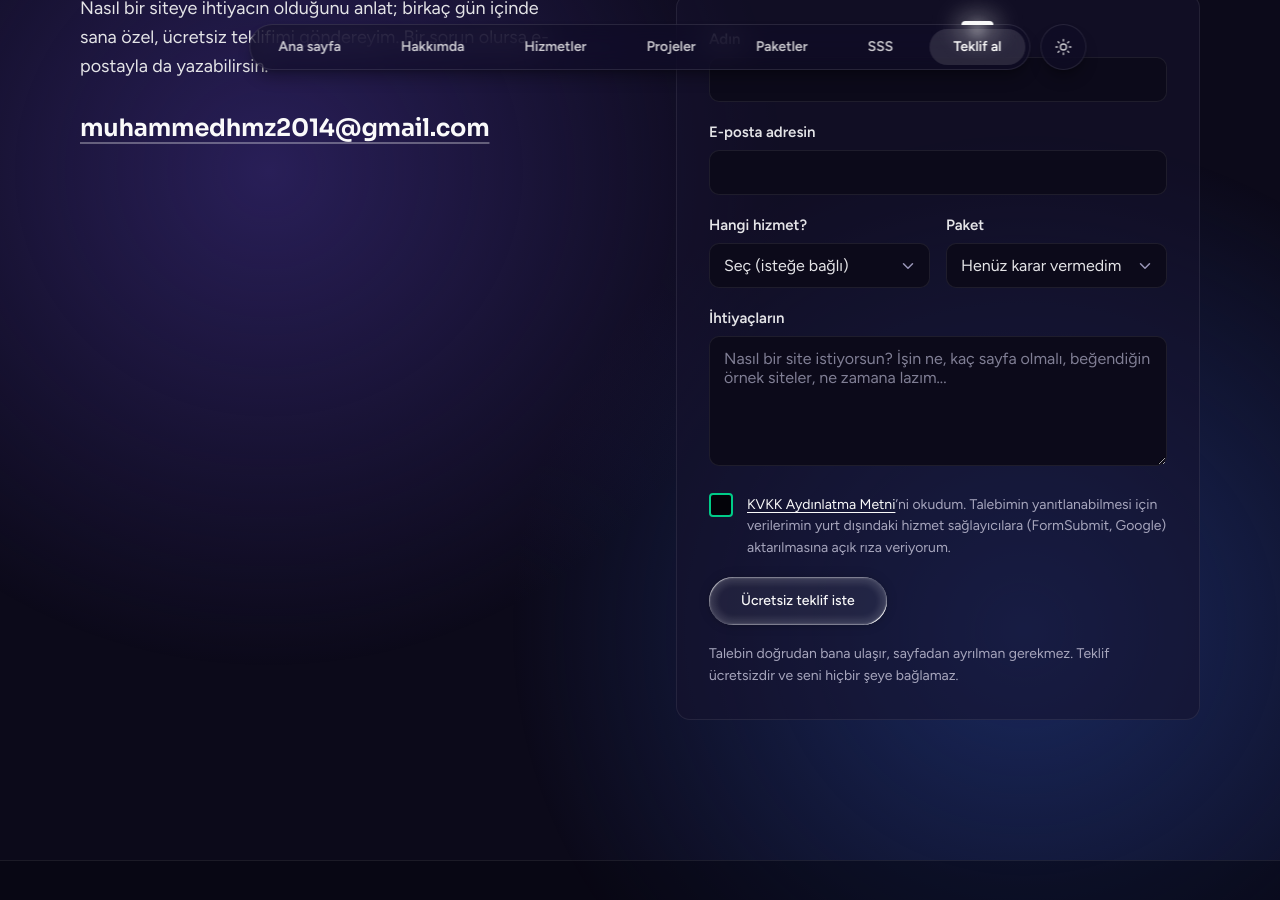
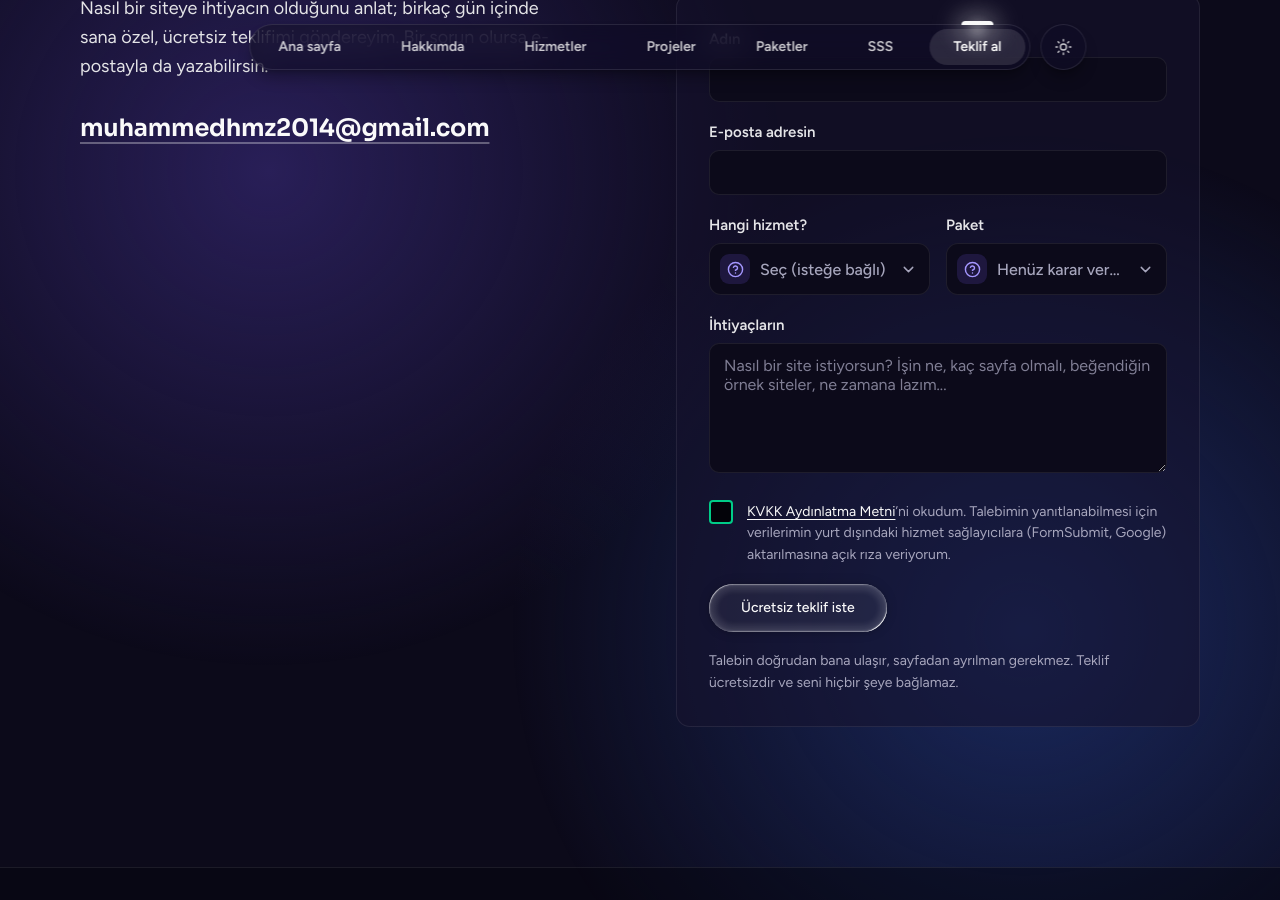
Before and after one commit to MuhammedHmz1453/MuhammedHmz1453.github.io, a Jekyll site: the page built from index.html, in a window 1280 px wide and 900 px high, scrolled down 5439 px. Built offline with Jekyll 4.4.1, drawn with Linux system fonts in a browser that asks for light colours.

Commit message:
Teklif formundaki seçim kutuları yenilendi: simgeli, fiyat rozetli, animasyonlu özel liste
- Klavye (ok, Enter, Esc, Home/End, harfle arama) ve ekran okuyucu desteği
- Altta yer yoksa liste yukarı açılır; paket butonları seçimi kutuya yansıtır
- Asıl select gizli olarak formda; gönderilen değerler değişmedi

Co-Authored-By: Claude Opus 5.5 <noreply@anthropic.com>
Claude-Session: https://claude.ai/code/session_015cD98G2LMLwpiJcFaBPEqb

```diff
--- a/css/style.css
+++ b/css/style.css
@@ -2272,3 +2272,138 @@ body::before {
 @media (prefers-reduced-motion: reduce) {
   .project, .service, .plan, .plans__note, .faq, .form { transition-duration: .01s; }
 }
+
+/* ---------- Teklif formu: özel seçim kutuları (Hangi hizmet? ve Paket) ----------
+   JS asıl <select>'i gizleyip yerine bu düğmeyi ve listeyi koyar. */
+.dd { position: relative; }
+.dd__native {
+  position: absolute !important;
+  width: 1px !important;
+  height: 1px !important;
+  opacity: 0;
+  pointer-events: none;
+}
+.dd__btn {
+  display: flex;
+  align-items: center;
+  gap: 10px;
+  width: 100%;
+  min-height: 48px;
+  padding: 10px 12px 10px 10px;
+  border: 1px solid var(--line);
+  border-radius: 12px;
+  background: var(--paper);
+  color: var(--ink);
+  font: 500 1rem var(--font-body);
+  text-align: left;
+  cursor: pointer;
+  transition: border-color .2s, box-shadow .2s, background-color .2s;
+}
+.dd__btn:hover { border-color: color-mix(in srgb, #7c5cff 45%, var(--line)); }
+.dd__btn:focus-visible,
+.dd.is-open .dd__btn {
+  outline: none;
+  border-color: var(--accent);
+  box-shadow: 0 0 0 3px color-mix(in srgb, var(--accent) 22%, transparent);
+}
+.dd__icon {
+  display: grid;
+  flex: none;
+  place-items: center;
+  width: 30px;
+  height: 30px;
+  border-radius: 9px;
+  background: color-mix(in srgb, #7c5cff 16%, transparent);
+  color: #a597ff;
+}
+:root[data-theme="light"] .dd__icon { color: #5b3fe0; }
+.dd__icon svg, .dd__chev, .dd__check {
+  width: 17px;
+  height: 17px;
+  fill: none;
+  stroke: currentColor;
+  stroke-width: 2;
+  stroke-linecap: round;
+  stroke-linejoin: round;
+}
+.dd__val { flex: 1; min-width: 0; overflow: hidden; text-overflow: ellipsis; white-space: nowrap; }
+.dd__val.is-empty { color: var(--muted); }
+.dd__price {
+  flex: none;
+  padding: 3px 9px;
+  border-radius: 999px;
+  background: color-mix(in srgb, #7c5cff 14%, transparent);
+  color: color-mix(in srgb, var(--strong) 85%, #7c5cff);
+  font-size: .8125rem;
+  font-weight: 700;
+  white-space: nowrap;
+}
+.dd__chev { flex: none; color: var(--muted); transition: transform .3s cubic-bezier(.2, .8, .2, 1), color .2s; }
+.dd.is-open .dd__chev { transform: rotate(180deg); color: var(--strong); }
+
+.dd__list {
+  position: absolute;
+  z-index: 30;
+  top: calc(100% + 8px);
+  left: 0;
+  min-width: max(100%, 270px);
+  display: grid;
+  gap: 2px;
+  max-height: 300px;
+  margin: 0;
+  padding: 6px;
+  overflow-y: auto;
+  list-style: none;
+  border: 1px solid color-mix(in srgb, #7c5cff 30%, var(--line));
+  border-radius: 16px;
+  background: color-mix(in srgb, var(--paper) 92%, #7c5cff);
+  box-shadow: 0 24px 48px -20px rgba(0, 0, 0, .6), 0 8px 16px -10px rgba(0, 0, 0, .4);
+  opacity: 0;
+  visibility: hidden;
+  transform: translateY(-6px) scale(.98);
+  transform-origin: top center;
+  transition: opacity .18s ease, transform .22s cubic-bezier(.2, .8, .2, 1), visibility 0s .22s;
+  outline: none;
+}
+:root[data-theme="light"] .dd__list { background: #fff; box-shadow: 0 24px 48px -22px rgba(60, 40, 140, .35), 0 8px 16px -10px rgba(60, 40, 140, .2); }
+.dd.is-open .dd__list {
+  opacity: 1;
+  visibility: visible;
+  transform: none;
+  transition: opacity .18s ease, transform .22s cubic-bezier(.2, .8, .2, 1), visibility 0s;
+}
+.dd__opt {
+  display: flex;
+  align-items: center;
+  gap: 10px;
+  padding: 8px 10px 8px 8px;
+  border-radius: 11px;
+  color: var(--ink);
+  font-weight: 500;
+  cursor: pointer;
+  transition: background-color .15s, color .15s;
+}
+.dd__opt--bos { color: var(--muted); }
+.dd__opt.is-active { background: color-mix(in srgb, #7c5cff 16%, transparent); color: var(--strong); }
+.dd__opt .dd__text { flex: 1; min-width: 0; white-space: nowrap; }
+/* sağdaki kutunun listesi sağa hizalı açılır, formdan taşmaz */
+.field-row .field:last-child .dd__list { left: auto; right: 0; }
+.dd--up .dd__list { top: auto; bottom: calc(100% + 8px); transform-origin: bottom center; }
+.dd--up:not(.is-open) .dd__list { transform: translateY(6px) scale(.98); }
+.dd__check { flex: none; color: #8b7bff; opacity: 0; transform: scale(.6); transition: opacity .2s, transform .25s cubic-bezier(.3, 1.6, .5, 1); }
+.dd__opt[aria-selected="true"] { color: var(--strong); font-weight: 650; }
+.dd__opt[aria-selected="true"] .dd__check { opacity: 1; transform: none; }
+.dd__opt[aria-selected="true"] .dd__icon { background: linear-gradient(135deg, #7c5cff, #4f63e8); color: #fff; }
+
+/* liste açılırken seçenekler sırayla kayarak gelir; seçim yapılınca düğme hafifçe parlar */
+@media (prefers-reduced-motion: no-preference) {
+  .dd.is-open .dd__opt { animation: dd-in .28s cubic-bezier(.2, .8, .2, 1) both; }
+  .dd.is-open .dd__opt:nth-child(2) { animation-delay: .03s; }
+  .dd.is-open .dd__opt:nth-child(3) { animation-delay: .06s; }
+  .dd.is-open .dd__opt:nth-child(4) { animation-delay: .09s; }
+  .dd.is-open .dd__opt:nth-child(5) { animation-delay: .12s; }
+  .dd.is-open .dd__opt:nth-child(6) { animation-delay: .15s; }
+  .dd.is-picked .dd__btn { animation: dd-pick .5s ease; }
+}
+@keyframes dd-in { from { opacity: 0; transform: translateY(-4px); } to { opacity: 1; transform: none; } }
+@keyframes dd-pick { 0% { box-shadow: 0 0 0 0 color-mix(in srgb, #7c5cff 45%, transparent); } 100% { box-shadow: 0 0 0 10px transparent; } }
--- a/index.html
+++ b/index.html
@@ -486,7 +486,7 @@
               <select id="f-hizmet" name="hizmet">
                 <option value="">Seç (isteğe bağlı)</option>
                 {%- for sv in hz.liste %}
-                <option>{{ sv.ad | escape }}</option>
+                <option data-ikon="{{ sv.ikon | escape }}">{{ sv.ad | escape }}</option>
                 {%- endfor %}
                 <option>Diğer</option>
               </select>
@@ -496,7 +496,7 @@
               <select id="f-paket" name="paket">
                 <option value="">Henüz karar vermedim</option>
                 {%- for pk in fy.paketler %}
-                <option value="{{ pk.ad | escape }}">{{ pk.ad | escape }}{% if pk.fiyat and pk.fiyat != "" %} · {{ pk.fiyat | escape }}{% endif %}</option>
+                <option value="{{ pk.ad | escape }}" data-fiyat="{{ pk.fiyat | escape }}">{{ pk.ad | escape }}{% if pk.fiyat and pk.fiyat != "" %} · {{ pk.fiyat | escape }}{% endif %}</option>
                 {%- endfor %}
               </select>
             </div>
--- a/js/main.js
+++ b/js/main.js
@@ -17,6 +17,7 @@ document.addEventListener('DOMContentLoaded', () => {
   setupToTop();
   setupReload();
   setupAutoUpdate();
+  setupSelects();
   setupPlanCta();
 
   const year = document.querySelector('[data-year]');
@@ -566,13 +567,155 @@ function setupReload() {
 
 // ---------- Fiyat paketlerindeki "Teklif al" ----------
 // İletişim formuna kaydırır ve mesaj alanı boşsa paket adını içeren bir mesaj yazar.
+// ---------- Teklif formundaki seçim kutuları ----------
+// Tarayıcının sade açılır listesi yerine sitenin tasarımında, animasyonlu bir liste.
+// Asıl <select> gizli olarak formda kalır (değer oradan gönderilir); klavyeyle
+// (ok tuşları, Enter, Esc, Home/End, harfle arama) ve ekran okuyucuyla kullanılabilir.
+const SELECT_IKONLARI = {
+  kurumsal: '<path d="M6 22V4a2 2 0 0 1 2-2h8a2 2 0 0 1 2 2v18Z"/><path d="M6 12H4a2 2 0 0 0-2 2v6a2 2 0 0 0 2 2h2"/><path d="M18 9h2a2 2 0 0 1 2 2v9a2 2 0 0 1-2 2h-2"/><path d="M10 6h4M10 10h4M10 14h4M10 18h4"/>',
+  eticaret: '<circle cx="8" cy="21" r="1"/><circle cx="19" cy="21" r="1"/><path d="M2.05 2.05h2l2.66 12.42a2 2 0 0 0 2 1.58h9.78a2 2 0 0 0 1.95-1.57l1.65-7.43H5.12"/>',
+  isletme: '<path d="m2 7 4.41-4.41A2 2 0 0 1 7.83 2h8.34a2 2 0 0 1 1.42.59L22 7"/><path d="M4 12v8a2 2 0 0 0 2 2h12a2 2 0 0 0 2-2v-8"/><path d="M15 22v-4a2 2 0 0 0-2-2h-2a2 2 0 0 0-2 2v4"/><path d="M2 7h20"/>',
+  yenileme: '<path d="M3 12a9 9 0 0 1 9-9 9.75 9.75 0 0 1 6.74 2.74L21 8"/><path d="M21 3v5h-5"/><path d="M21 12a9 9 0 0 1-9 9 9.75 9.75 0 0 1-6.74-2.74L3 16"/><path d="M8 16H3v5"/>',
+  diger: '<circle cx="12" cy="12" r="10"/><path d="M8 12h.01M12 12h.01M16 12h.01"/>',
+  paket: '<path d="M11 21.73a2 2 0 0 0 2 0l7-4A2 2 0 0 0 21 16V8a2 2 0 0 0-1-1.73l-7-4a2 2 0 0 0-2 0l-7 4A2 2 0 0 0 3 8v8a2 2 0 0 0 1 1.73z"/><path d="M12 22V12M3.29 7 12 12l8.71-5"/>',
+  bos: '<circle cx="12" cy="12" r="10"/><path d="M9.09 9a3 3 0 0 1 5.83 1c0 2-3 3-3 3M12 17h.01"/>',
+};
+const svgIkon = (ad) => `<svg viewBox="0 0 24 24" aria-hidden="true">${SELECT_IKONLARI[ad] || SELECT_IKONLARI.paket}</svg>`;
+
+function setupSelects() {
+  document.querySelectorAll('.field select').forEach((select, n) => {
+    const label = document.querySelector(`label[for="${select.id}"]`);
+    const wrap = document.createElement('div');
+    wrap.className = 'dd';
+    const btn = document.createElement('button');
+    btn.type = 'button';
+    btn.className = 'dd__btn';
+    btn.id = `${select.id}-dd`;
+    btn.setAttribute('aria-haspopup', 'listbox');
+    btn.setAttribute('aria-expanded', 'false');
+    const list = document.createElement('ul');
+    list.className = 'dd__list';
+    list.id = `${select.id}-liste`;
+    list.setAttribute('role', 'listbox');
+    list.tabIndex = -1;
+    btn.setAttribute('aria-controls', list.id);
+    if (label) {
+      label.id = label.id || `${select.id}-etiket`;
+      btn.setAttribute('aria-labelledby', `${label.id} ${btn.id}`);
+      list.setAttribute('aria-labelledby', label.id);
+      label.htmlFor = btn.id; // etikete tıklayınca liste düğmesi odaklansın
+    }
+
+    const opts = [...select.options].map((o, i) => {
+      const li = document.createElement('li');
+      li.id = `${select.id}-sec-${i}`;
+      li.className = 'dd__opt' + (o.value === '' ? ' dd__opt--bos' : '');
+      li.setAttribute('role', 'option');
+      li.dataset.value = o.value;
+      const isPaket = select.name === 'paket';
+      const ikon = o.value === '' ? 'bos' : (o.dataset.ikon || (o.text === 'Diğer' ? 'diger' : (isPaket ? 'paket' : 'paket')));
+      const ad = isPaket && o.value ? o.value : o.text;
+      li.innerHTML = `<span class="dd__icon">${svgIkon(ikon)}</span><span class="dd__text">${ad}</span>`
+        + (o.dataset.fiyat ? `<span class="dd__price">${o.dataset.fiyat}</span>` : '')
+        + '<svg class="dd__check" viewBox="0 0 24 24" aria-hidden="true"><path d="M20 6 9 17l-5-5"/></svg>';
+      list.append(li);
+      return li;
+    });
+
+    select.classList.add('dd__native');
+    select.tabIndex = -1;
+    select.setAttribute('aria-hidden', 'true');
+    select.before(wrap);
+    wrap.append(btn, list, select);
+
+    let active = -1;
+    const render = () => {
+      const i = select.selectedIndex < 0 ? 0 : select.selectedIndex;
+      const o = opts[i];
+      btn.innerHTML = `<span class="dd__icon">${o.querySelector('.dd__icon').innerHTML}</span>`
+        + `<span class="dd__val${select.value === '' ? ' is-empty' : ''}">${o.querySelector('.dd__text').textContent}</span>`
+        + '<svg class="dd__chev" viewBox="0 0 24 24" aria-hidden="true"><path d="m6 9 6 6 6-6"/></svg>';
+      opts.forEach((li, k) => li.setAttribute('aria-selected', String(k === i)));
+    };
+    const setActive = (i) => {
+      active = Math.max(0, Math.min(opts.length - 1, i));
+      opts.forEach((li, k) => li.classList.toggle('is-active', k === active));
+      list.setAttribute('aria-activedescendant', opts[active].id);
+      opts[active].scrollIntoView({ block: 'nearest' });
+    };
+    const open = () => {
+      if (wrap.classList.contains('is-open')) return;
+      document.querySelectorAll('.dd.is-open').forEach((d) => d !== wrap && d.dispatchEvent(new Event('dd-kapat')));
+      // altta yer yoksa (telefonda alttaki menü dahil) liste yukarı doğru açılır
+      const r = btn.getBoundingClientRect();
+      const altMenu = window.innerWidth < 768 ? 100 : 16;
+      const listH = Math.min(300, list.scrollHeight + 2);
+      const asagi = window.innerHeight - r.bottom - altMenu;
+      wrap.classList.toggle('dd--up', asagi < listH + 8 && r.top > asagi);
+      wrap.classList.add('is-open');
+      btn.setAttribute('aria-expanded', 'true');
+      setActive(select.selectedIndex < 0 ? 0 : select.selectedIndex);
+      list.focus({ preventScroll: true });
+    };
+    const close = (focusBtn = true) => {
+      if (!wrap.classList.contains('is-open')) return;
+      wrap.classList.remove('is-open');
+      btn.setAttribute('aria-expanded', 'false');
+      if (focusBtn) btn.focus({ preventScroll: true });
+    };
+    const choose = (i) => {
+      select.selectedIndex = i;
+      select.dispatchEvent(new Event('change', { bubbles: true }));
+      close();
+      wrap.classList.remove('is-picked');
+      void wrap.offsetWidth; // seçim animasyonu her seferinde baştan oynasın
+      wrap.classList.add('is-picked');
+    };
+
+    wrap.addEventListener('dd-kapat', () => close(false));
+    btn.addEventListener('click', () => (wrap.classList.contains('is-open') ? close() : open()));
+    btn.addEventListener('keydown', (e) => {
+      if (['ArrowDown', 'ArrowUp', 'Enter', ' '].includes(e.key)) { e.preventDefault(); open(); }
+    });
+    opts.forEach((li, i) => {
+      li.addEventListener('click', () => choose(i));
+      li.addEventListener('pointermove', () => { if (active !== i) setActive(i); });
+    });
+    let aranan = '';
+    let aramaZamani = 0;
+    list.addEventListener('keydown', (e) => {
+      if (e.key === 'ArrowDown') { e.preventDefault(); setActive(active + 1); }
+      else if (e.key === 'ArrowUp') { e.preventDefault(); setActive(active - 1); }
+      else if (e.key === 'Home') { e.preventDefault(); setActive(0); }
+      else if (e.key === 'End') { e.preventDefault(); setActive(opts.length - 1); }
+      else if (e.key === 'Enter' || e.key === ' ') { e.preventDefault(); choose(active); }
+      else if (e.key === 'Escape') { e.preventDefault(); close(); }
+      else if (e.key === 'Tab') { close(false); }
+      else if (e.key.length === 1) {
+        const now = Date.now();
+        aranan = (now - aramaZamani > 700 ? '' : aranan) + e.key.toLocaleLowerCase('tr');
+        aramaZamani = now;
+        const k = opts.findIndex((li) => li.textContent.trim().toLocaleLowerCase('tr').startsWith(aranan));
+        if (k >= 0) setActive(k);
+      }
+    });
+    document.addEventListener('pointerdown', (e) => { if (!wrap.contains(e.target)) close(false); });
+    select.addEventListener('change', render);
+    select.form && select.form.addEventListener('reset', () => setTimeout(render));
+    render();
+  });
+}
+
 function setupPlanCta() {
   const paket = document.getElementById('f-paket');
   const mesaj = document.getElementById('f-mesaj');
   document.querySelectorAll('[data-paket]').forEach((a) => {
     a.addEventListener('click', () => {
       // seçilen paket formda hazır seçili gelir, imleç ihtiyaçlar alanına geçer
-      if (paket) paket.value = a.dataset.paket;
+      if (paket) {
+        paket.value = a.dataset.paket;
+        paket.dispatchEvent(new Event('change', { bubbles: true }));
+      }
       if (!mesaj) return;
       setTimeout(() => mesaj.focus({ preventScroll: true }), 700);
     });
```
